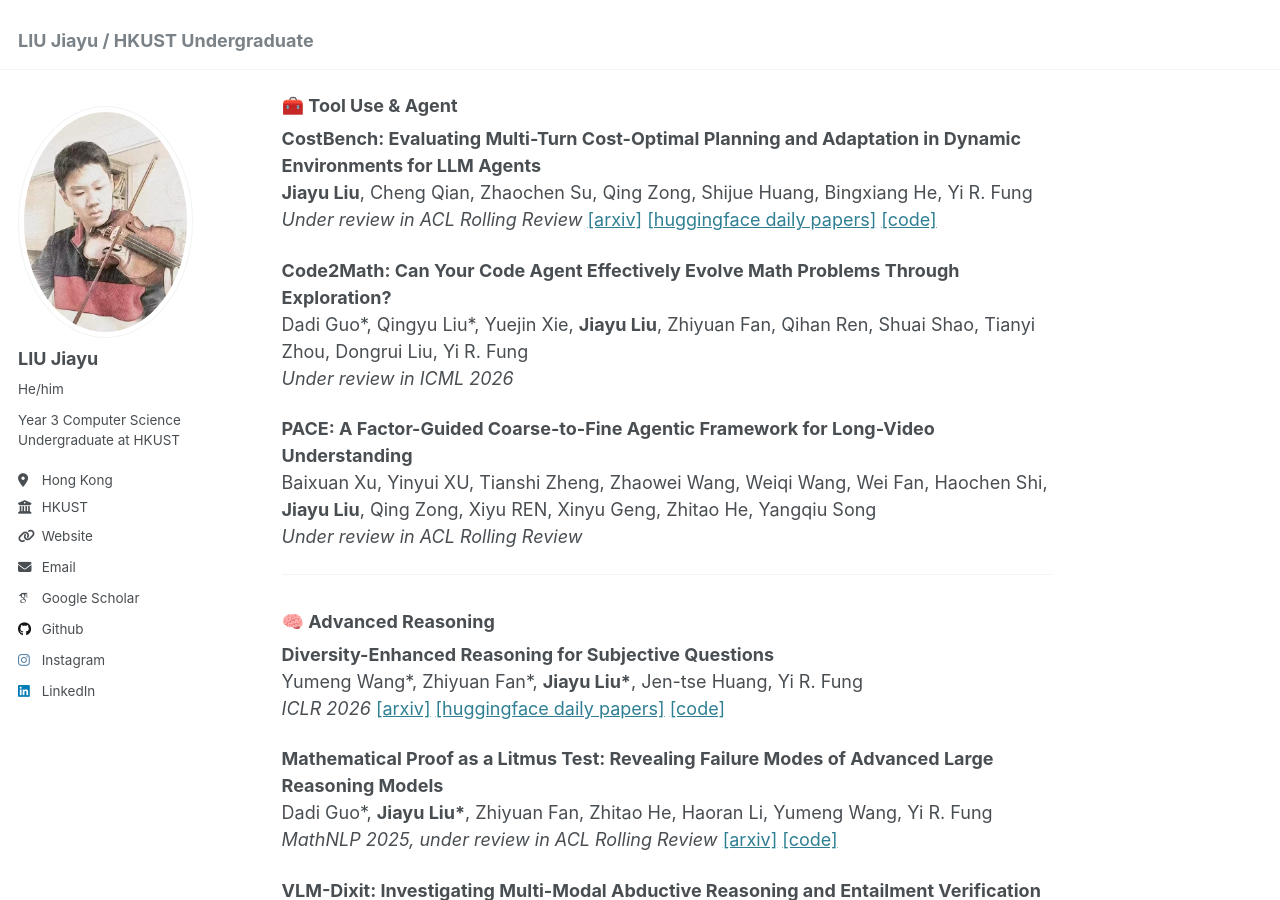
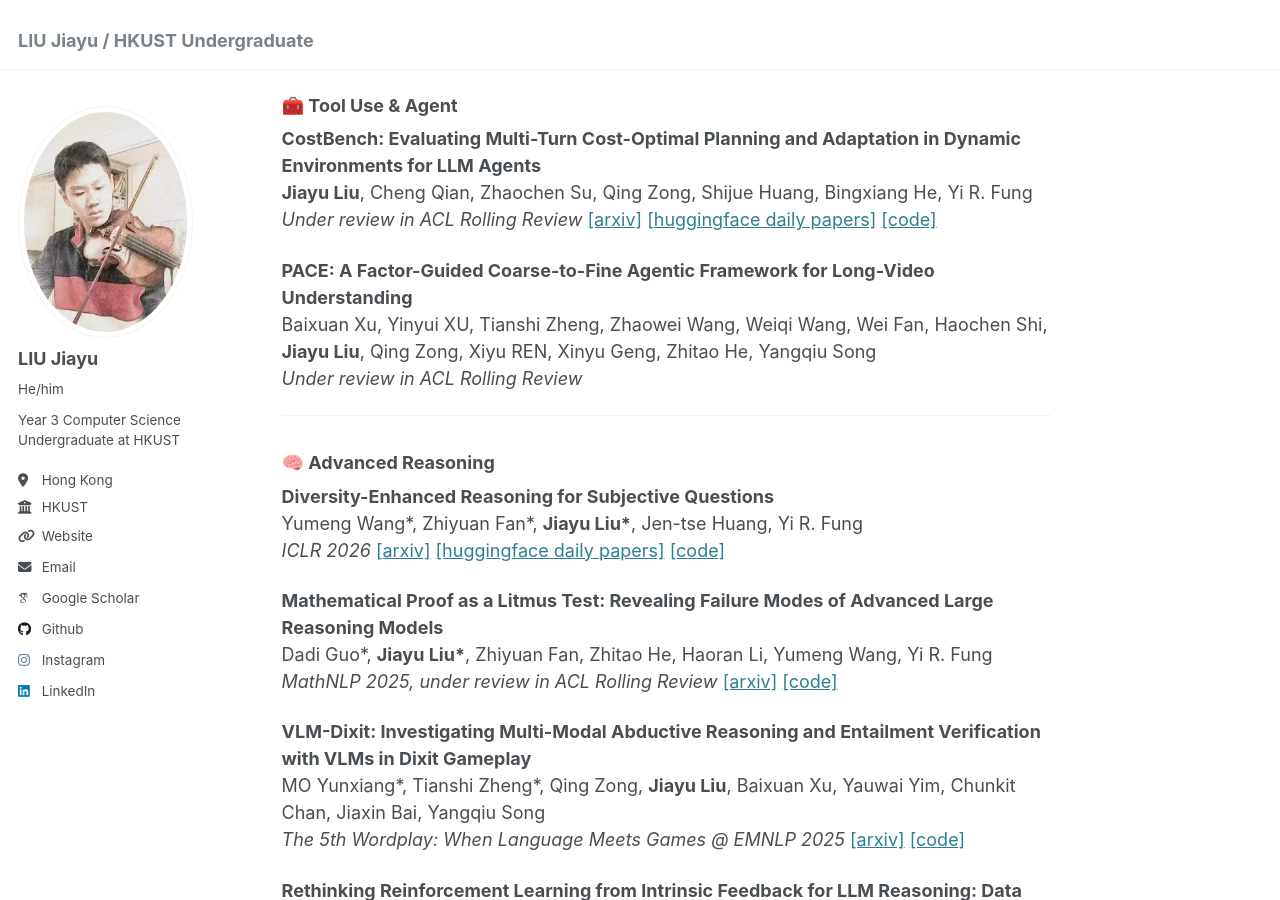
Before and after one commit to JiayuJeff/JiayuJeff.github.io, a Jekyll site: the page built from _pages/about.md, in a window 1280 px wide and 900 px high, scrolled down 1704 px. Built offline with Jekyll 4.4.1, drawn with Linux system fonts in a browser that asks for light colours; some web fonts are replaced.

Commit message:
Update about.md

```diff
--- a/_pages/about.md
+++ b/_pages/about.md
@@ -49,10 +49,6 @@ Note: * denotes equal contribution.
 **CostBench: Evaluating Multi-Turn Cost-Optimal Planning and Adaptation in Dynamic Environments for LLM Agents**
 **Jiayu Liu**, Cheng Qian, Zhaochen Su, Qing Zong, Shijue Huang, Bingxiang He, Yi R. Fung
 *Under review in ACL Rolling Review* [[arxiv]](https://arxiv.org/pdf/2511.02734v1) [[huggingface daily papers]](https://huggingface.co/papers/2511.02734) [[code]](https://github.com/JiayuJeff/CostBench)
-
-**Code2Math: Can Your Code Agent Effectively Evolve Math Problems Through Exploration?**
-Dadi Guo\*, Qingyu Liu\*, Yuejin Xie, **Jiayu Liu**, Zhiyuan Fan, Qihan Ren, Shuai Shao, Tianyi Zhou, Dongrui Liu, Yi R. Fung
-*Under review in ICML 2026*
 
 **PACE: A Factor-Guided Coarse-to-Fine Agentic Framework for Long-Video Understanding**
 Baixuan Xu, Yinyui XU, Tianshi Zheng, Zhaowei Wang, Weiqi Wang, Wei Fan, Haochen Shi, **Jiayu Liu**, Qing Zong, Xiyu REN, Xinyu Geng, Zhitao He, Yangqiu Song
```
